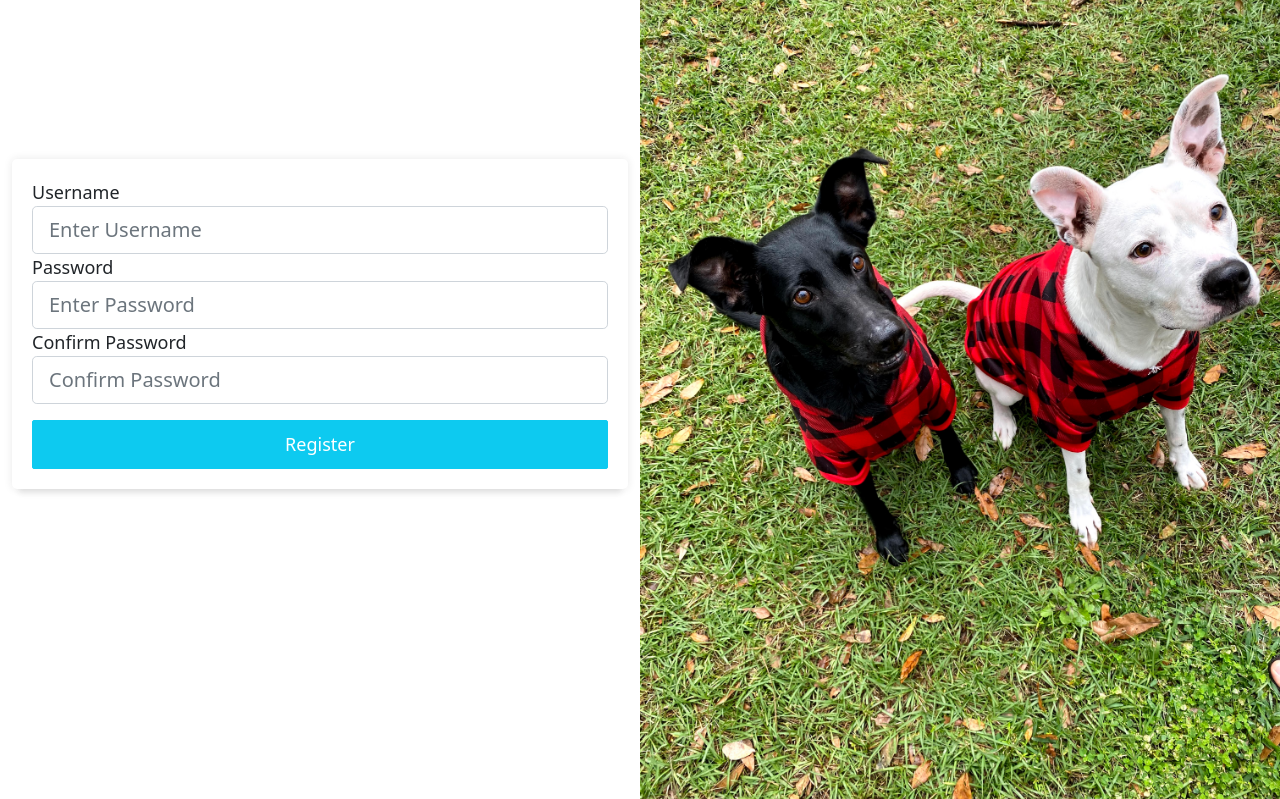
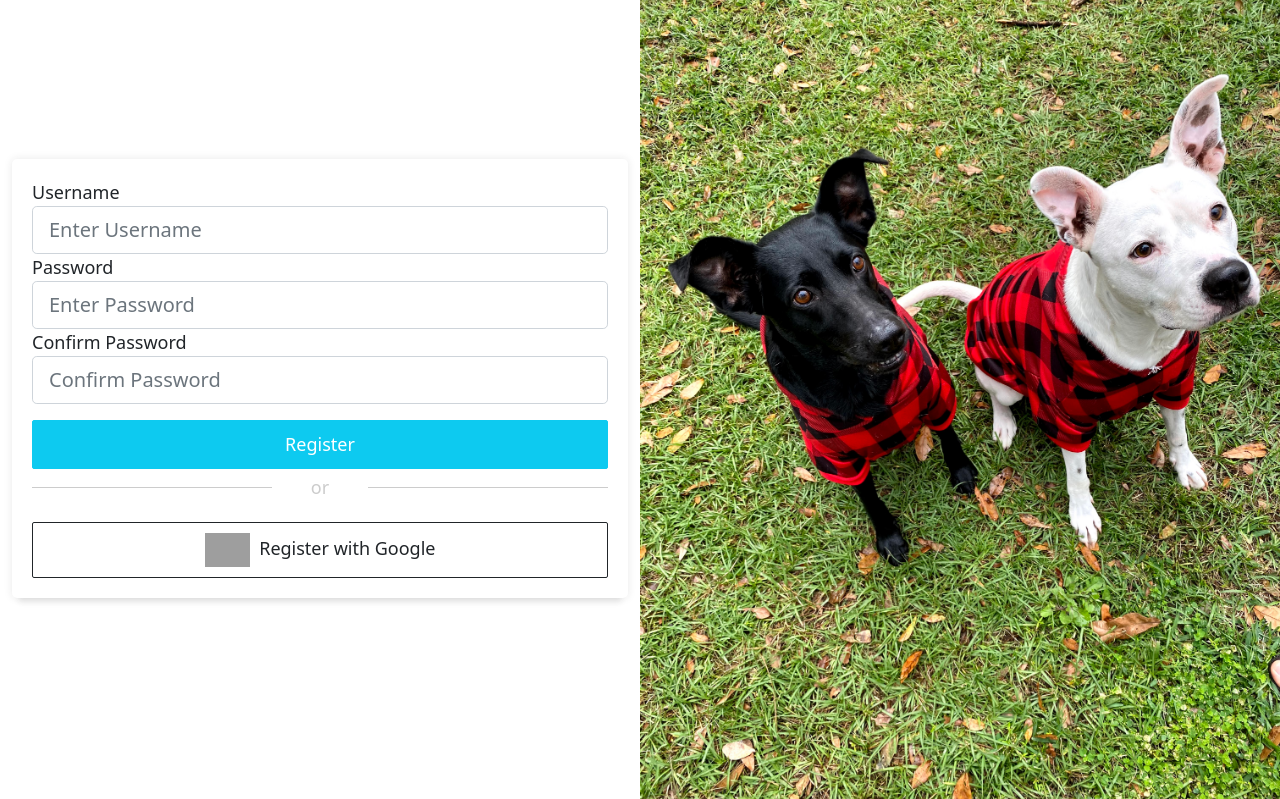
Before and after one commit to tyler-tee/Puploader, a Python web app: template app/templates/register.html in a window 1280 px wide. Shown: the part 83-882 px from the top of the page. Run offline with Jinja, Linux system fonts and the light colour scheme; the template is opened without the code that fills it, so the values that code supplies are empty; some libraries are stand-ins or nearby versions; grey boxes are pictures that could not be loaded.

Commit message:
Google auth button+css added

```diff
--- a/app/static/css/style.css
+++ b/app/static/css/style.css
@@ -169,6 +169,25 @@
   height: 2em;
   font-size: 20px;
   text-align: center;
+}
+
+.or-container {
+  align-items: center;
+  color: #ccc;
+  display: flex;
+  margin: 5px 0
+}
+
+.line-separator {
+  background-color: #ccc;
+  flex-grow: 5;
+  height: 1px
+}
+
+.or-label {
+  flex-grow: 1;
+  margin: 0 15px;
+  text-align: center
 }
 
 .org-container {
--- a/app/templates/register.html
+++ b/app/templates/register.html
@@ -31,6 +31,17 @@
               <div class="pt-3 d-flex">
                 <button type="submit" class="btn btn-info btn-block" style="width: 100%; font-size: 18px; color: white">Register</button>
               </div>
+              <div class="or-container">
+                <div class="line-separator"></div>
+                <div class="or-label">or</div>
+                <div class="line-separator"></div>
+              </div>
+              <div class="pt-3 mt-0 d-flex">
+                <a class="btn btn-outline-dark mt-0" href="/google_auth" role="button" style="text-transform:none; vertical-align: middle; width: 100%">
+                  <img style="margin: bottom 5px; margin-right:5px; width: 45px;" alt="Google Register" src="./static/assets/Google_G_Logo.png" />
+                  Register with Google
+                </a>
+              </div>
             </form>
           </div>
         </div>
```
Also changed, not shown: app/run.py (+20 -4 lines), app/templates/login.html (+11 -0 lines).
